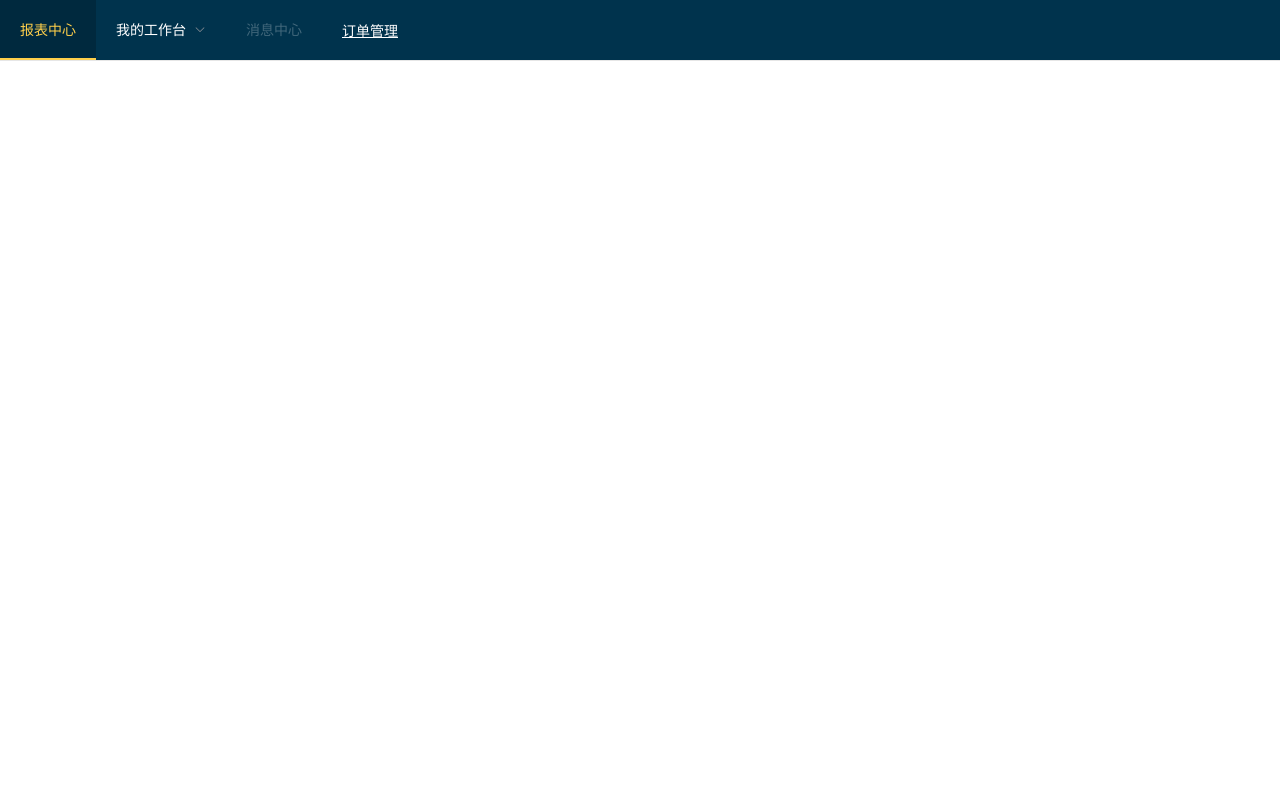
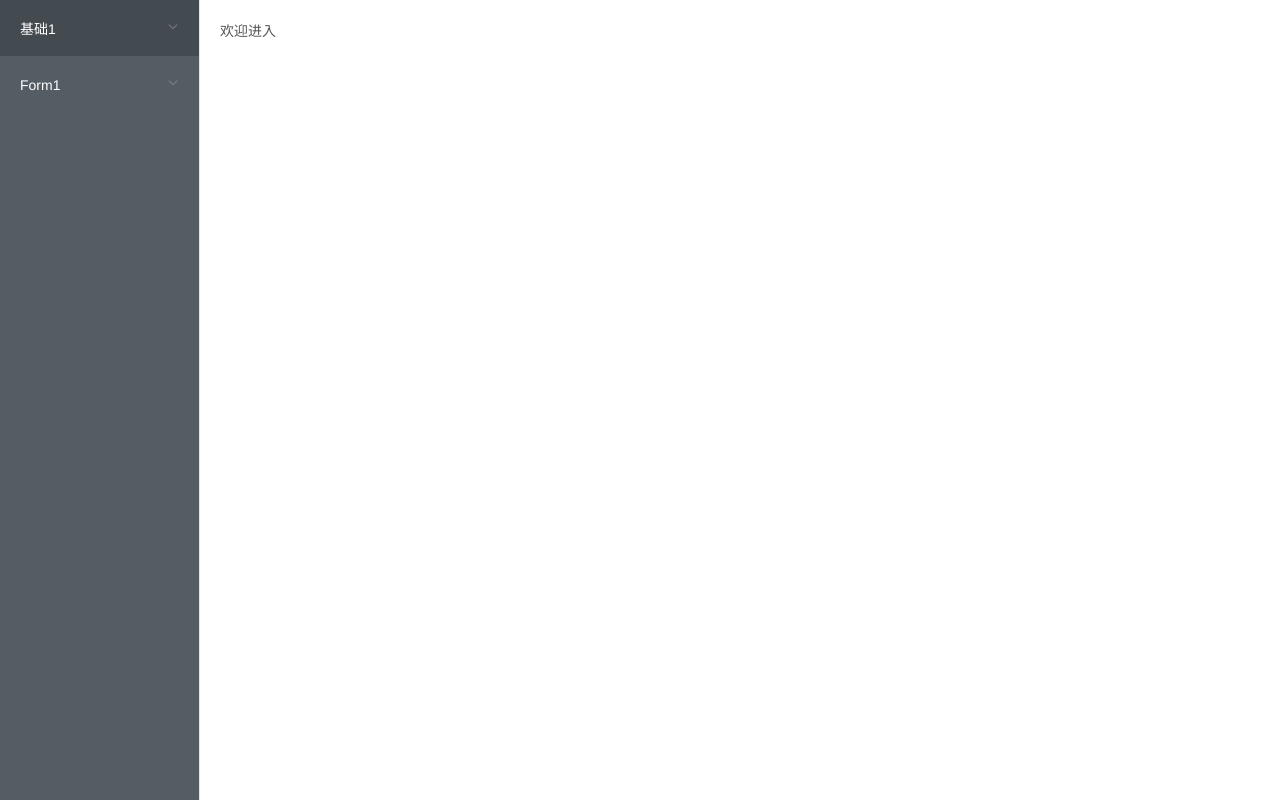
Before and after one commit to HarryPangPang/teg_event_dashboard, a Vue app in the folder event_dashboard_web/: page /#/Login in a window 1280 px wide. Built offline with nearby package versions, Linux system fonts and the light colour scheme.

Commit message:
侧边栏

```diff
--- a/event_dashboard_web/public/index.html
+++ b/event_dashboard_web/public/index.html
@@ -8,8 +8,24 @@
   <meta name="viewport" content="width=device-width, initial-scale=1, maximum-scale=1, minimum-scale=1, user-scalable=no">
   <title>event_dashboard_web</title>
 </head>
-
-<body style="padding: 0;margin:0;overflow: hidden;">
+<style>
+  body,div,dl,dt,dd,ul,ol,li,h1,h2,h3,h4,h5,h6,pre,code,form,fieldset,legend,input,button,textarea,p,blockquote,th,td { margin:0; padding:0; }
+    body { background:#fff; color:#555; font-size:14px; font-family: Verdana, Arial, Helvetica, sans-serif; }
+    td,th,caption { font-size:14px; }
+    h1, h2, h3, h4, h5, h6 { font-weight:normal; font-size:100%; }
+    address, caption, cite, code, dfn, em, strong, th, var { font-style:normal; font-weight:normal;}
+    a { color:#555; text-decoration:none; }
+    a:hover { text-decoration:underline; }
+    img { border:none; }
+    ol,ul,li { list-style:none; }
+    input, textarea, select, button { font:14px Verdana,Helvetica,Arial,sans-serif; }
+    table { border-collapse:collapse; }
+    html {overflow-y: scroll;}
+    html,body,#app {height: 100%;}
+    .clearfix:after {content: "."; display: block; height:0; clear:both; visibility: hidden;}
+    .clearfix { *zoom:1; }
+</style>
+<body>
   <noscript>
     <strong>We're sorry but event_dashboard_web doesn't work properly without JavaScript enabled. Please enable it to
       continue.</strong>
--- a/event_dashboard_web/src/App.vue
+++ b/event_dashboard_web/src/App.vue
@@ -1,27 +1,39 @@
 <template>
   <div id="app">
-    <NavHead/>
-    <!-- <pieDashBoard msg="Welcome to Your Vue.js App"/> -->
-    <router-view></router-view>
+    <el-container>
+      <el-container>
+        <el-aside width="200px">
+          <leftSideBar />
+        </el-aside>
+        <el-main>
+          <router-view></router-view>
+        </el-main>
+      </el-container>
+    </el-container>
+
   </div>
 </template>
-
 <script>
-import NavHead from './components/NavHead'
+import leftSideBar from "./components/leftSideBar";
 
 export default {
-  name: 'app',
+  name: "app",
   components: {
-    NavHead
+    leftSideBar
   }
-}
+};
 </script>
 
 <style>
 #app {
-  font-family: "Helvetica Neue", "Segoe UI", Tahoma, Arial, "Hiragino Sans GB", STHeiti, "Microsoft Yahei", "WenQuanYi Micro Hei", sans-serif;
+  font-family: "Helvetica Neue", "Segoe UI", Tahoma, Arial, "Hiragino Sans GB",
+    STHeiti, "Microsoft Yahei", "WenQuanYi Micro Hei", sans-serif;
   -webkit-font-smoothing: antialiased;
   -moz-osx-font-smoothing: grayscale;
   padding: 0;
 }
+.el-container{
+  min-height: 100%;
+  overflow: hidden;
+}
 </style>
--- a/event_dashboard_web/src/api/api.js
+++ b/event_dashboard_web/src/api/api.js
@@ -1,5 +1,6 @@
 var eventApi = {
-    getAllUsers: 'http://localhost:3000/apiConsumer/getAll'
+    getAllUsers: 'http://localhost:3000/apiConsumer/getAll',
+    searchConsumerEvent:'http://localhost:3000/apiConsumer/searchConsumerEvent'
 }
 
 module.exports = eventApi
--- a/event_dashboard_web/src/components/Login/index.vue
+++ b/event_dashboard_web/src/components/Login/index.vue
@@ -7,7 +7,7 @@
 
 <script>
 export default {
-  name: "NavHead",
+  name: "login",
   data() {
     return {
         msg:'欢迎进入'
--- a/event_dashboard_web/src/components/NavHead/index.vue
+++ /dev/null
@@ -1,57 +0,0 @@
-<template>
-  <div>
-    <el-menu
-      :default-active="activeIndex2"
-      class="el-menu-demo"
-      mode="horizontal"
-      @select="handleSelect"
-      background-color="#00334d"
-      text-color="#fff"
-      active-text-color="#ffd04b"
-    >
-      <el-menu-item index="1">报表中心</el-menu-item>
-      <el-submenu index="2">
-        <template slot="title">我的工作台</template>
-        <el-menu-item index="2-1">选项1</el-menu-item>
-        <el-menu-item index="2-2">选项2</el-menu-item>
-        <el-menu-item index="2-3">选项3</el-menu-item>
-        <el-submenu index="2-4">
-          <template slot="title">选项4</template>
-          <el-menu-item index="2-4-1">选项1</el-menu-item>
-          <el-menu-item index="2-4-2">选项2</el-menu-item>
-          <el-menu-item index="2-4-3">选项3</el-menu-item>
-        </el-submenu>
-      </el-submenu>
-      <el-menu-item
-        index="3"
-        disabled
-      >消息中心</el-menu-item>
-      <el-menu-item index="4"><a
-          href="https://www.ele.me"
-          target="_blank"
-        >订单管理</a></el-menu-item>
-    </el-menu>
-  </div>
-
-</template>
-
-<script>
-export default {
-  name: "NavHead",
-  data() {
-    return {
-      activeIndex: "1",
-      activeIndex2: "1"
-    };
-  },
-  methods: {
-    handleSelect(key, keyPath) {
-      console.log(key, keyPath);
-    }
-  }
-};
-</script>
-
-<!-- Add "scoped" attribute to limit CSS to this component only -->
-<style scoped>
-</style>
--- /dev/null
+++ b/event_dashboard_web/src/components/leftSideBar/index.vue
@@ -0,0 +1,61 @@
+<template>
+  <el-row class="tac full-height">
+    <el-col :span="24" class="full-height">
+      <el-menu
+        class="el-menu-vertical-demo full-height"
+        router
+        unique-opened
+        @open="handleOpen"
+        @close="handleClose"
+        background-color="#545c64"
+        text-color="#fff"
+        active-text-color="#ffd04b">
+
+        <el-submenu class="over-hide" v-for="item in sidebarconf" :index="item.id" :key="item.id">
+          <template slot="title" class="over-hide">
+            <span v-text="item.name"></span>
+          </template>
+          <el-menu-item-group class="over-hide" v-for="sub in item.sub" :key="sub.name">
+            <el-menu-item :index="sub.componentName" v-text="sub.name">
+            </el-menu-item>
+          </el-menu-item-group>
+        </el-submenu>
+
+      </el-menu>
+    </el-col>
+  </el-row>
+</template>
+
+<script>
+import sidebarconf from '../../conf/menu-conf';
+export default {
+  name: "leftSideBar",
+  data() {
+    return {
+      sidebarconf:sidebarconf,
+      isCollapse: true
+    };
+  },
+methods: {
+      handleOpen(key, keyPath) {
+        console.log(key, keyPath);
+      },
+      handleClose(key, keyPath) {
+        console.log(key, keyPath);
+      }
+    }
+};
+</script>
+
+<!-- Add "scoped" attribute to limit CSS to this component only -->
+<style scoped>
+  .over-hide{
+    overflow: hidden;
+  }
+  .el-menu-vertical-demo .el-menu{
+    min-height: 100%;
+  }
+  .full-height{
+    height: 100%;
+  }
+</style>
--- /dev/null
+++ b/event_dashboard_web/src/conf/menu-conf.js
@@ -0,0 +1,28 @@
+module.exports = [
+    {
+        name: '基础1',
+        id: 'basic',
+        sub: [
+            {
+                name: 'Layout 布局',
+                componentName: 'PieDashBoard'
+            }, {
+                name: 'Container 布局容器',
+                componentName: 'Login'
+            }
+        ]
+    },
+    {
+        name: 'Form1',
+        id: 'form',
+        sub: [
+            {
+                name: 'Radio 单选框',
+                componentName: 'Login'
+            }, {
+                name: 'Checkbox 多选框',
+                componentName: 'PieDashBoard'
+            }
+        ]
+    }
+]
--- a/event_dashboard_web/src/router/index.js
+++ b/event_dashboard_web/src/router/index.js
@@ -8,15 +8,17 @@ export default new Router({
   routes: [
     {
       path: '/',
-      redirect: '/PieDashBoard'
+      redirect: '/Login',
       // 利用router的redirect属性来重定向根目录指定路径
     },
-    // {
-    //   path: '/Login',
-    //   component: Login
-    // },
+    {
+      path: '/Login',
+      name:'Login',
+      component: Login
+    },
     {
       path: '/PieDashBoard',
+      name:'PieDashBoard',
       component: PieDashBoard
     }
   ]
```
Also changed, not shown: event_dashboard_web/src/assets/logo.png (deleted).
